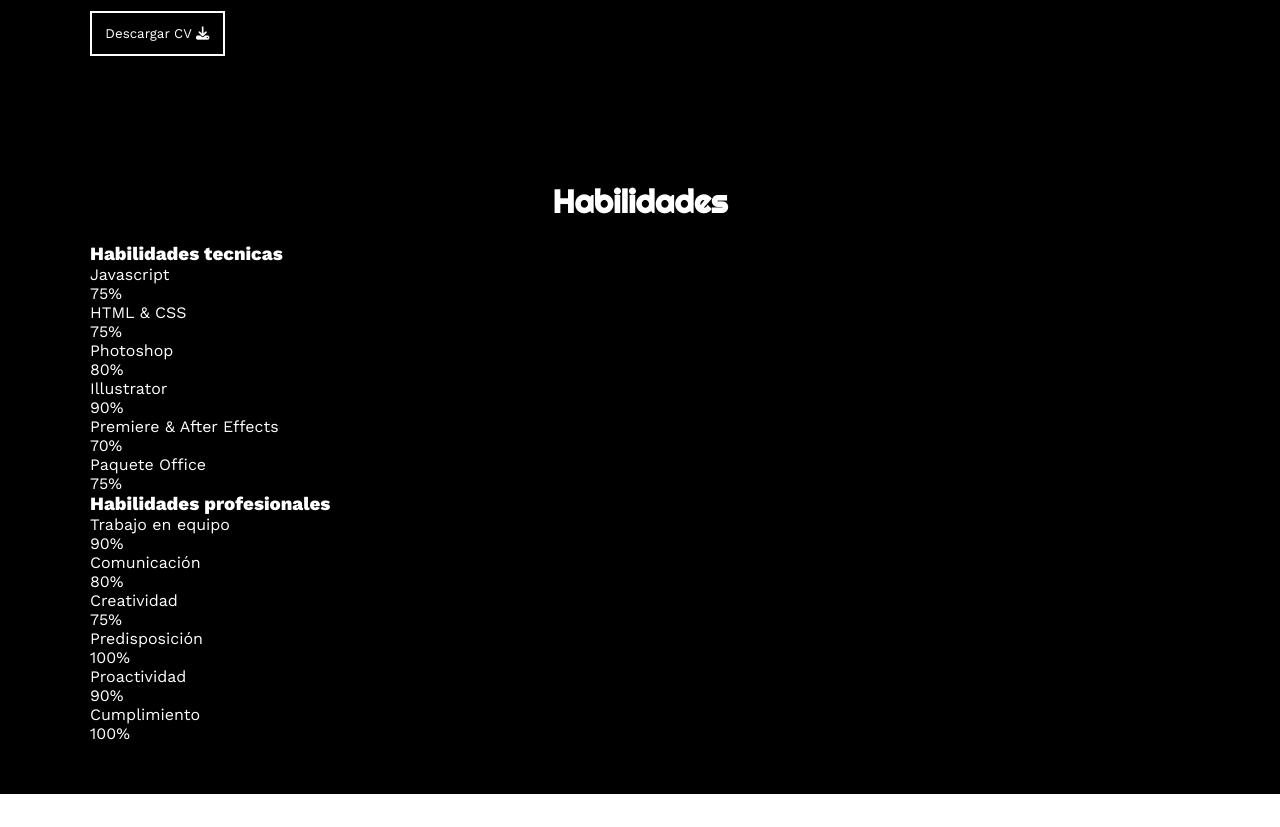
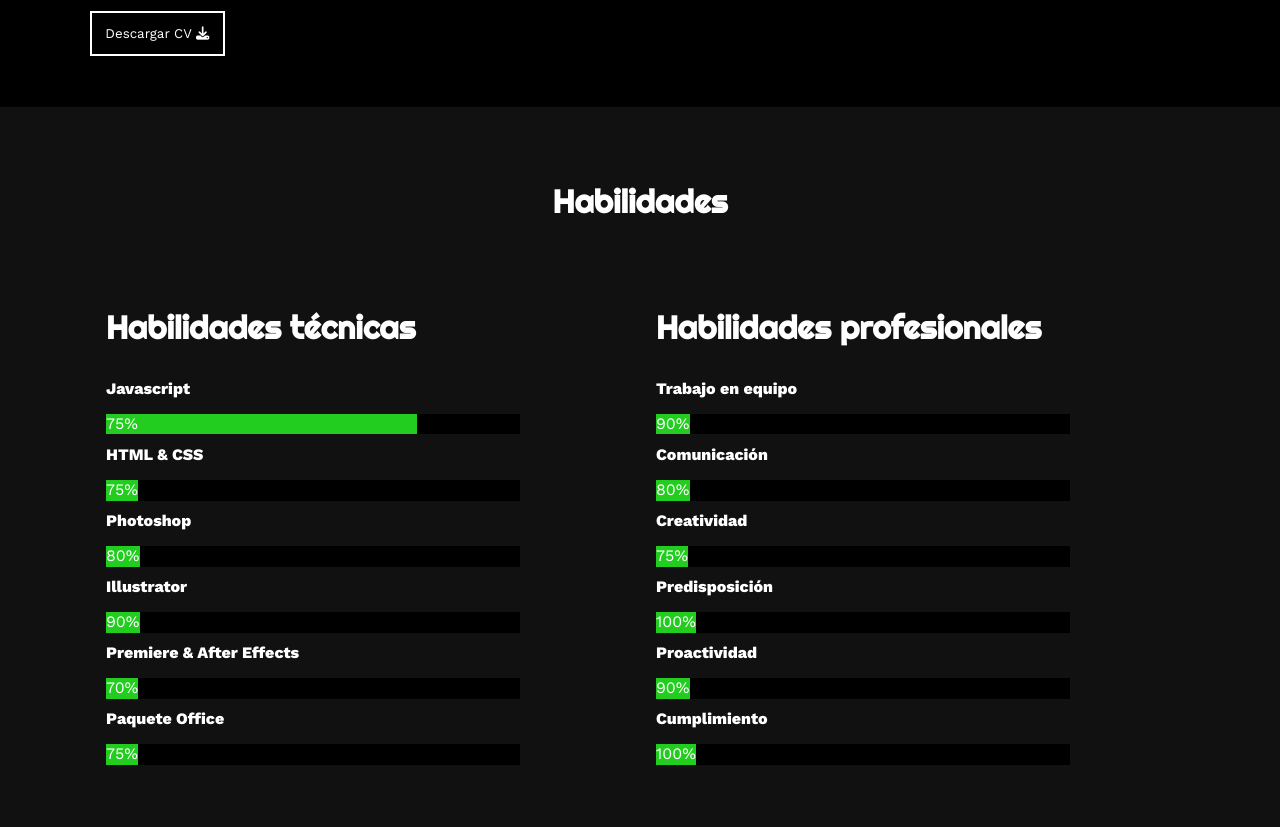
Before and after one commit to mdemartino26/Portfolio, a plain HTML site: page index.html in a window 1280 px wide. Shown: the part 1231-2058 px from the top of the page. Before the commit the page ends 2025 px from the top, so only its background shows below. Drawn offline with nearby package versions, Linux system fonts and the light colour scheme.

Commit message:
habilidades, principio del dinamico

```diff
--- a/assets/styles.css
+++ b/assets/styles.css
@@ -210,7 +210,7 @@ html {
 /* Habilidades */
 
 .habilidades{
-    background-color: black;
+    background-color: rgb(18, 17, 17);
     color:#fff;
     padding: 4% 2%;
 }
@@ -227,3 +227,64 @@ html {
     text-align: center;
     padding: 2% 0;
 }
+
+.habilidades .fila{
+    display: flex;
+}
+
+.habilidades .fila .col{
+    width: 50%;
+    padding: 0 1em;
+}
+
+.habilidades .fila .col h3{
+    font-size: 2em;
+    font-family: 'Righteous';
+    margin-bottom: 1em;
+    margin-top: 2em;
+}
+
+.habilidades .habilidad > span {
+    font-weight: bold;
+    display: block;
+    margin-bottom: 1em;
+}
+
+.habilidades .habilidad .barra-habilidad{
+    height: 1.3em;
+    width: 80%;
+    background-color: #000000;
+    position: relative;
+    margin-bottom: 2%;
+}
+
+.habilidades .habilidad .progreso{
+    background-color: #22cd1f;
+    position: absolute;
+    top: 0;
+    left: 0;
+    height: 1.3em;
+}
+
+.habilidades .skill .barra-habilidad span{
+    position: absolute;
+    height: 3em;
+    width: 2em;
+    background-color: #22cd1f;
+    border-radius: 50px;
+    line-height: 3em;
+    text-align: center;
+    top: -17px;
+    right: -15px;
+    font-size: 1em;
+}
+
+.habilidades .habilidad .javascript{
+    width: 0%;
+    animation: 2s javascript forwards;
+}
+
+@keyframes javascript {
+    0%{width: 0%;}
+    100%{width:75%;}
+}
--- a/index.html
+++ b/index.html
@@ -96,11 +96,11 @@
             <div class="fila">
                 <!--Tecnicos-->
                 <div class="col">
-                    <h3>Habilidades tecnicas</h3>
+                    <h3>Habilidades técnicas</h3>
                     <div class="habilidad">
                         <span>Javascript</span>
                         <div class="barra-habilidad">
-                            <div class="progreso">
+                            <div class="progreso javascript">
                                 <span>75%</span>
                             </div>
                         </div>
```
